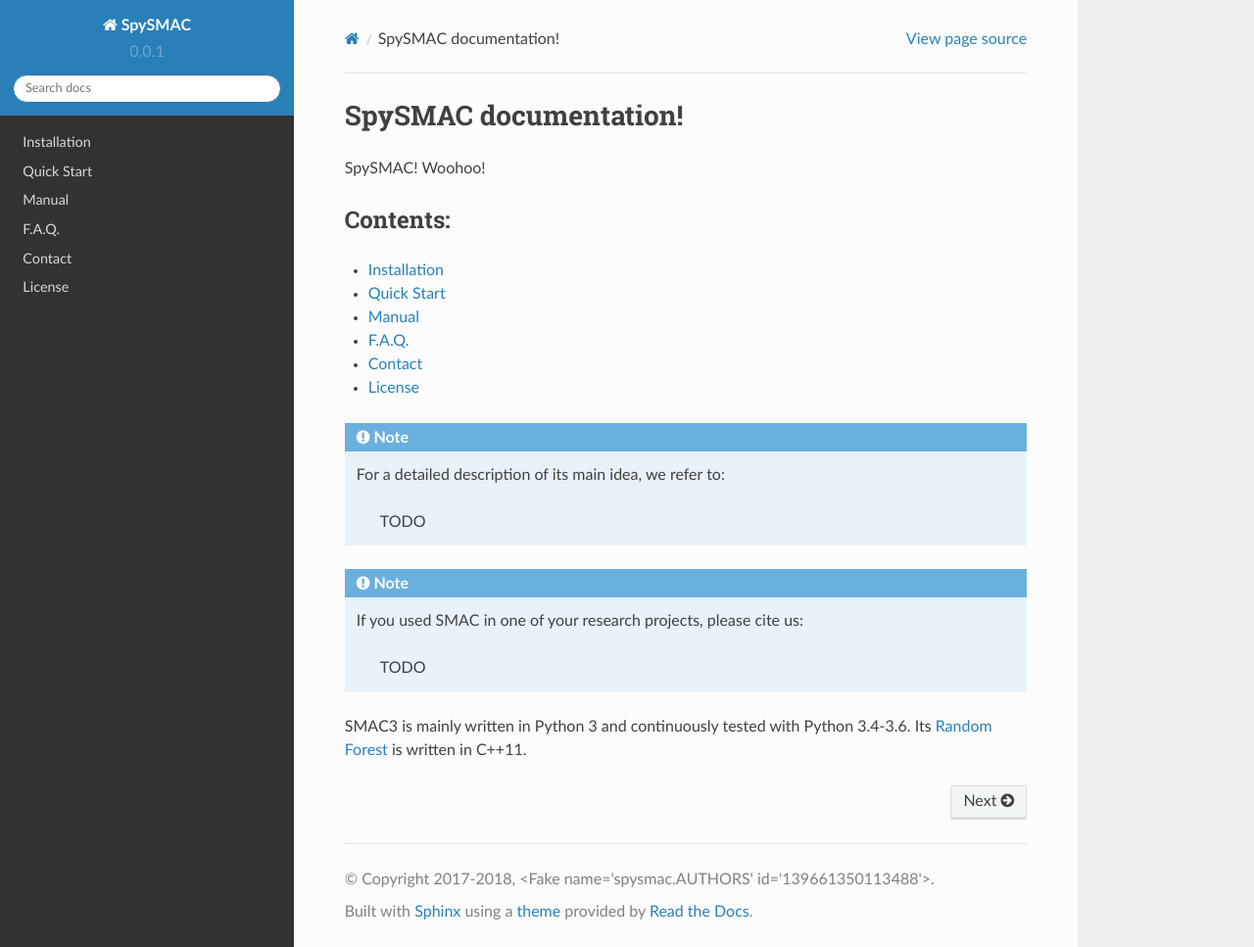
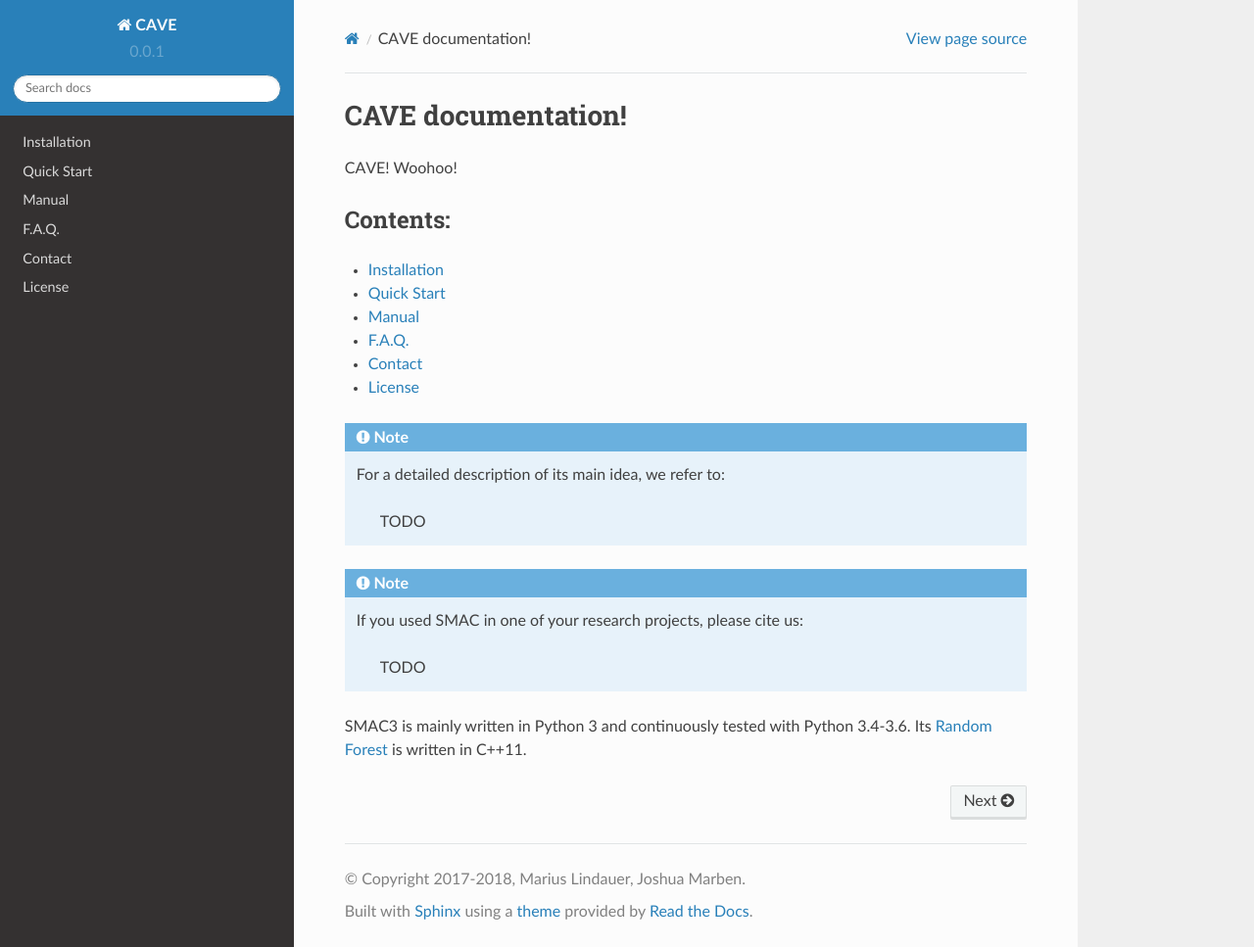
Before and after one commit to automl/CAVE, a Sphinx documentation site: the page built from doc/index.rst, in a window 1280 px wide and 967 px high. Shown: the whole window at 98% size. Built offline with Sphinx 7.4.7 and the Read the Docs theme 2.0.0, drawn with Linux system fonts in a browser that asks for light colours; the version number is read from the project's files by our own code.

Commit message:
RENAME to CAVE

```diff
--- a/doc/basic_usage.rst
+++ b/doc/basic_usage.rst
@@ -1,3 +1,3 @@
 Basic Usage
 -----------
-SpySMAC is great!
+CAVE is great!
--- a/doc/conf.py
+++ b/doc/conf.py
@@ -1,6 +1,6 @@
 # -*- coding: utf-8 -*-
 #
-# SpySMAC documentation build configuration file, created by
+# CAVE documentation build configuration file, created by
 # sphinx-quickstart on Mon Sep 14 12:36:21 2015.
 #
 # This file is execfile()d with the current directory set to its
@@ -19,7 +19,7 @@
 import sphinx_rtd_theme
 
 sys.path.insert(0, '..')
-import spysmac
+import cave
 
 # If extensions (or modules to document with autodoc) are in another directory,
 # add these directories to sys.path here. If the directory is relative to the
@@ -59,18 +59,18 @@
 master_doc = 'index'
 
 # General information about the project.
-project = u'SpySMAC'
-copyright = '2017-%s, %s' % (datetime.datetime.now().year, spysmac.AUTHORS)
-author = spysmac.AUTHORS
+project = u'CAVE'
+copyright = '2017-%s, %s' % (datetime.datetime.now().year, cave.AUTHORS)
+author = cave.AUTHORS
 
 # The version info for the project you're documenting, acts as replacement for
 # |version| and |release|, also used in various other places throughout the
 # built documents.
 #
 # The short X.Y version.
-version = spysmac.__version__
+version = cave.__version__
 # The full version, including alpha/beta/rc tags.
-release = spysmac.__version__
+release = cave.__version__
 
 # The language for content autogenerated by Sphinx. Refer to documentation
 # for a list of supported languages.
@@ -145,7 +145,7 @@
 
 # The name of an image file (relative to this directory) to place at the top
 # of the sidebar.
-html_logo = "SpySMAC.png"
+html_logo = "cave.png"
 
 # The name of an image file (within the static path) to use as favicon of the
 # docs.  This file should be a Windows icon file (.ico) being 16x16 or 32x32
@@ -219,7 +219,7 @@
 #html_search_scorer = 'scorer.js'
 
 # Output file base name for HTML help builder.
-htmlhelp_basename = 'SpySMACdoc'
+htmlhelp_basename = 'cavedoc'
 
 # -- Options for LaTeX output ---------------------------------------------
 
@@ -241,7 +241,7 @@
 # (source start file, target name, title,
 #  author, documentclass [howto, manual, or own class]).
 latex_documents = [
-  (master_doc, 'SpySMAC.tex', u'SpySMAC Documentation', spysmac.AUTHORS, 'manual'),
+  (master_doc, 'cave.tex', u'cave Documentation', cave.AUTHORS, 'manual'),
 ]
 
 # The name of an image file (relative to this directory) to place at the top of
@@ -270,7 +270,7 @@
 # One entry per manual page. List of tuples
 # (source start file, name, description, authors, manual section).
 man_pages = [
-    (master_doc, 'spysmac3', u'SpySMAC Documentation',
+    (master_doc, 'cave3', u'cave Documentation',
      [author], 1)
 ]
 
@@ -284,8 +284,8 @@
 # (source start file, target name, title, author,
 #  dir menu entry, description, category)
 texinfo_documents = [
-  (master_doc, 'SpySMAC', u'SpySMAC Documentation',
-   author, 'SpySMAC', 'One line description of project.',
+  (master_doc, 'cave', u'cave Documentation',
+   author, 'cave', 'One line description of project.',
    'Miscellaneous'),
 ]
 
--- a/doc/contact.rst
+++ b/doc/contact.rst
@@ -1,6 +1,6 @@
 Contact
 =======
 
-SpySMAC is developed by the `ML4AAD Group of the University of Freiburg <http://www.ml4aad.org/>`_.
+CAVE is developed by the `ML4AAD Group of the University of Freiburg <http://www.ml4aad.org/>`_.
 
-If you found a bug, please report to https://github.com/automl/SpySMAC
+If you found a bug, please report to https://github.com/automl/CAVE
--- a/doc/faq.rst
+++ b/doc/faq.rst
@@ -1,6 +1,6 @@
 F.A.Q.
 ======
 
-.. rubric:: Why is SpySMAC so great?
+.. rubric:: Why is CAVE so great?
 
 42
--- a/doc/index.rst
+++ b/doc/index.rst
@@ -1,8 +1,8 @@
-.. SpySMAC documentation master file
+.. CAVE documentation master file
 
-SpySMAC documentation!
+CAVE documentation!
 =================================
-SpySMAC! Woohoo!
+CAVE! Woohoo!
 
 
 Contents:
```
Also changed, not shown: 3 other files.
